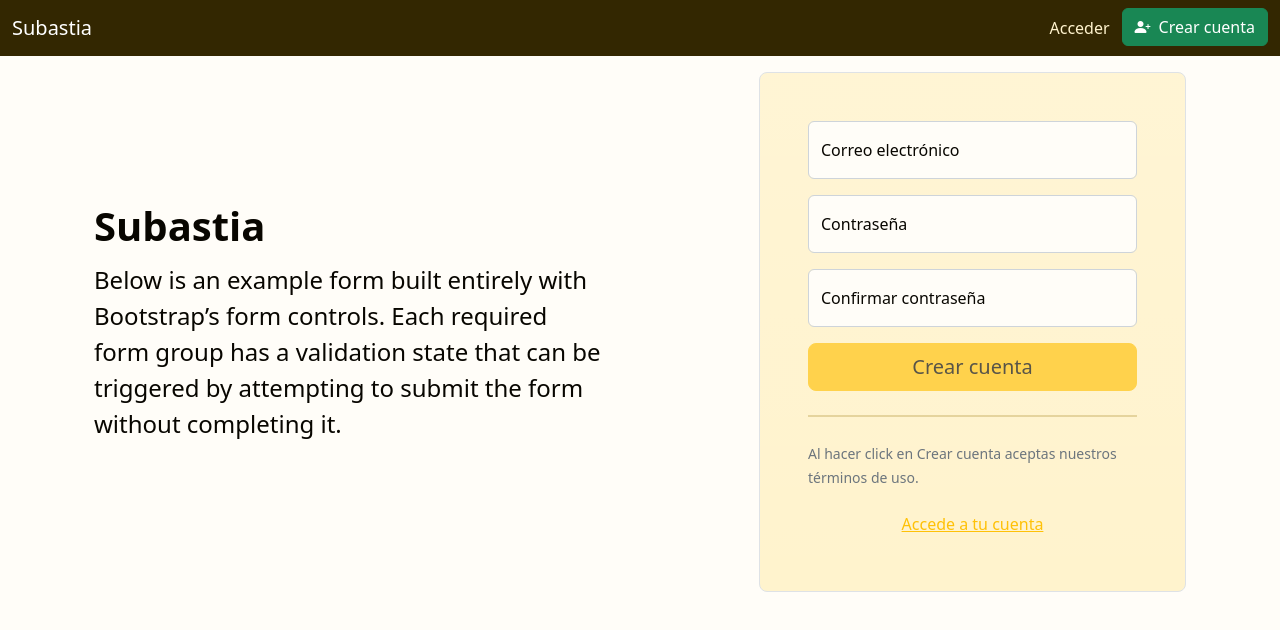
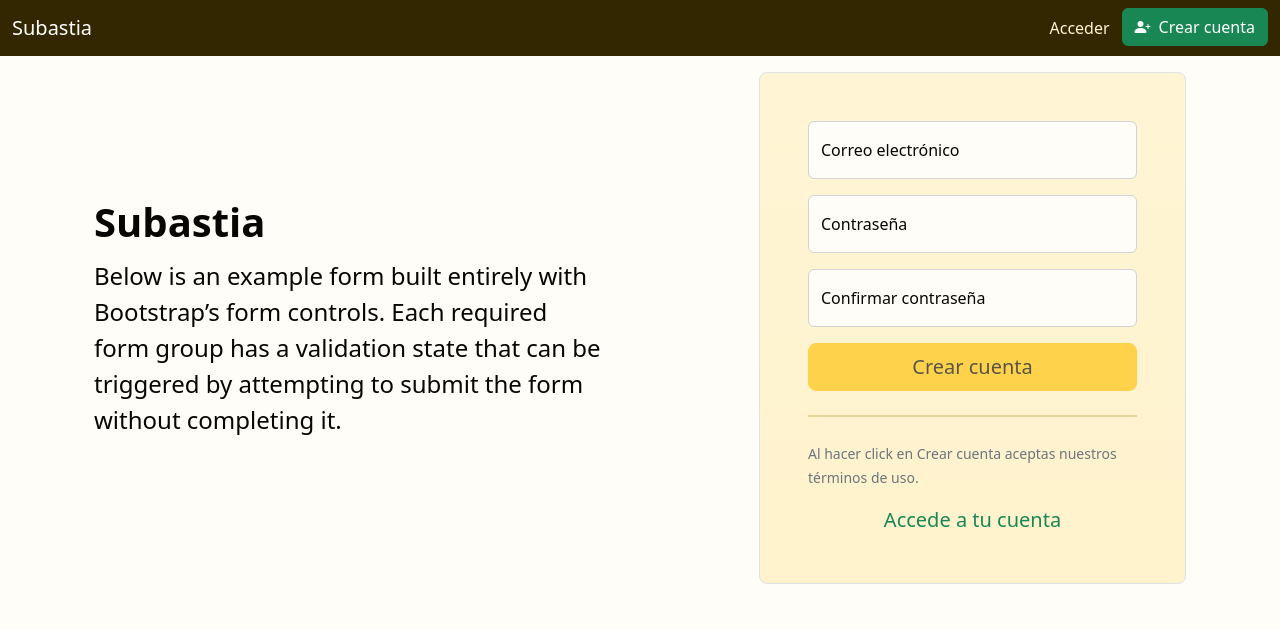
Before and after one commit to wonddark/mercadi, a React (Create React App) app: page / in a window 1280 px wide. Shown: the top 630 px of the page. Built offline with nearby package versions, Linux system fonts and the light colour scheme.

Commit message:
Updated the home page

```diff
--- a/src/components/HomePage.tsx
+++ b/src/components/HomePage.tsx
@@ -11,17 +11,14 @@ function HomePage() {
     emailAvailable,
   } = useRegister();
   return (
-    <div className="container-fluid p-0">
-      <header>
     <div className="container col-xl-10 col-xxl-8 px-4">
       <div className="row align-items-center g-lg-5 py-3">
         <div className="col-lg-7 text-center text-lg-start">
           <h1 className="display-4 fw-bold lh-1 mb-3">Subastia</h1>
           <p className="col-lg-10 fs-4">
             Below is an example form built entirely with Bootstrap’s form
-                controls. Each required form group has a validation state that
-                can be triggered by attempting to submit the form without
-                completing it.
+            controls. Each required form group has a validation state that can
+            be triggered by attempting to submit the form without completing it.
           </p>
         </div>
         <div className="col-md-10 mx-auto col-lg-5">
@@ -87,9 +84,7 @@ function HomePage() {
                     placeholder="Password"
                     {...field}
                   />
-                      <label htmlFor="floatingPassword">
-                        Confirmar contraseña
-                      </label>
+                  <label htmlFor="floatingPassword">Confirmar contraseña</label>
                   {error && (
                     <div className="invalid-feedback">{error.message}</div>
                   )}
@@ -105,12 +100,11 @@ function HomePage() {
             </button>
             <hr className="my-4" />
             <small className="text-muted">
-                  Al hacer click en Crear cuenta aceptas nuestros términos de
-                  uso.
+              Al hacer click en Crear cuenta aceptas nuestros términos de uso.
             </small>
             <a
               href="/acceder"
-                  className="d-block mt-3 w-75 mx-auto btn btn-link"
+              className="d-block mt-3 w-75 mx-auto link-success text-center text-decoration-none fs-5"
             >
               Accede a tu cuenta
             </a>
@@ -118,8 +112,6 @@ function HomePage() {
         </div>
       </div>
     </div>
-      </header>
-    </div>
   );
 }
 
```
Lines whose indentation alone changed are shown as unchanged.
